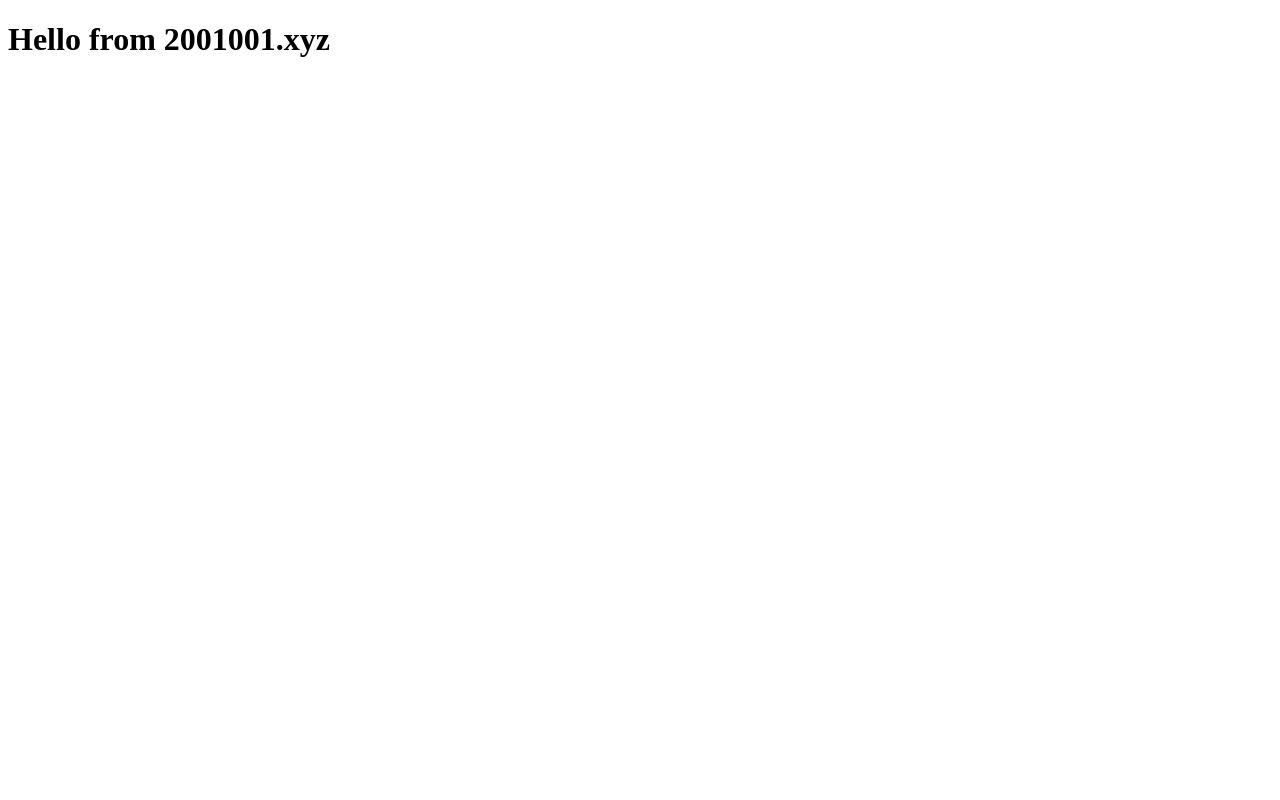
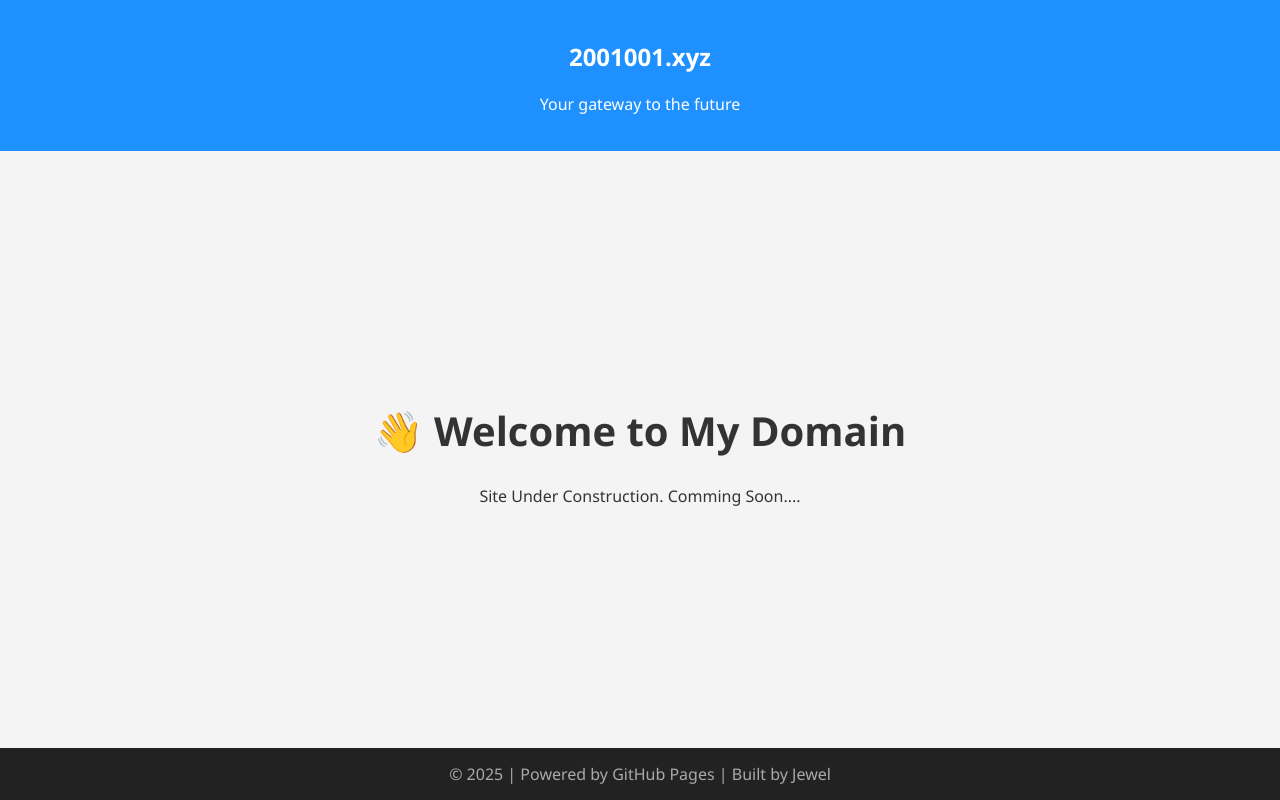
Before and after one commit to codeheater/my-site, a plain HTML site: page index.html in a window 1280 px wide. Drawn offline with Linux system fonts and the light colour scheme.

Commit message:
Update index.html

```diff
--- a/index.html
+++ b/index.html
@@ -1,9 +1,78 @@
 <!DOCTYPE html>
-<html>
+<html lang="en">
 <head>
+  <meta charset="UTF-8" />
+  <meta name="viewport" content="width=device-width, initial-scale=1.0" />
   <title>Welcome to 2001001.xyz</title>
+  <style>
+    :root {
+      --primary-color: #1e90ff;
+      --background-color: #f4f4f4;
+      --text-color: #333;
+    }
+
+    body {
+      margin: 0;
+      padding: 0;
+      font-family: 'Segoe UI', Tahoma, Geneva, Verdana, sans-serif;
+      background-color: var(--background-color);
+      color: var(--text-color);
+      display: flex;
+      flex-direction: column;
+      min-height: 100vh;
+    }
+
+    header {
+      background-color: var(--primary-color);
+      padding: 20px;
+      text-align: center;
+      color: white;
+    }
+
+    main {
+      flex: 1;
+      display: flex;
+      align-items: center;
+      justify-content: center;
+      text-align: center;
+      padding: 40px;
+    }
+
+    main h1 {
+      font-size: 2.5rem;
+    }
+
+    footer {
+      background-color: #222;
+      color: #aaa;
+      text-align: center;
+      padding: 15px;
+    }
+
+    @media (max-width: 600px) {
+      main h1 {
+        font-size: 1.8rem;
+      }
+    }
+  </style>
 </head>
 <body>
-  <h1>Hello from 2001001.xyz</h1>
+
+  <header>
+    <h2>2001001.xyz</h2>
+    <p>Your gateway to the future</p>
+  </header>
+
+  <main>
+    <div>
+      <h1>👋 Welcome to My Domain</h1>
+      <p>Site Under Construction. Comming Soon....</p>
+    </div>
+  </main>
+
+  <footer>
+    &copy; 2025 | Powered by GitHub Pages | Built by Jewel
+  </footer>
+
 </body>
 </html>
```
